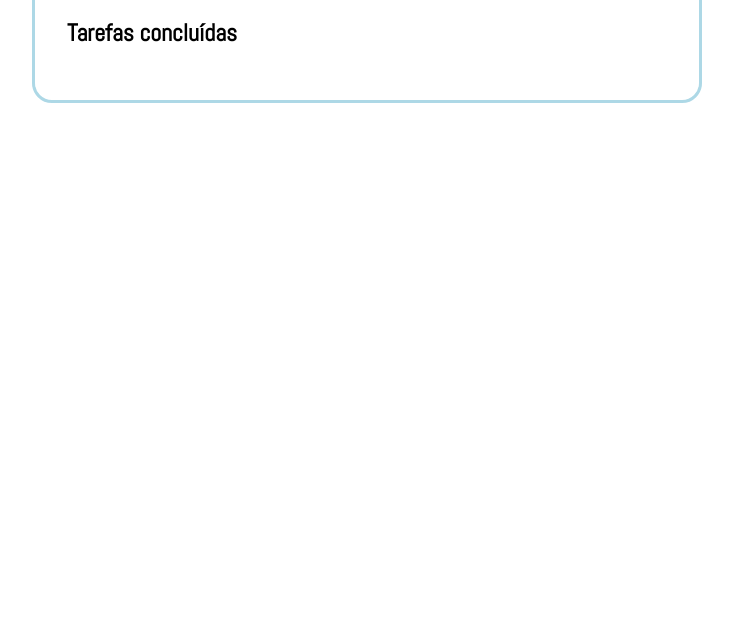
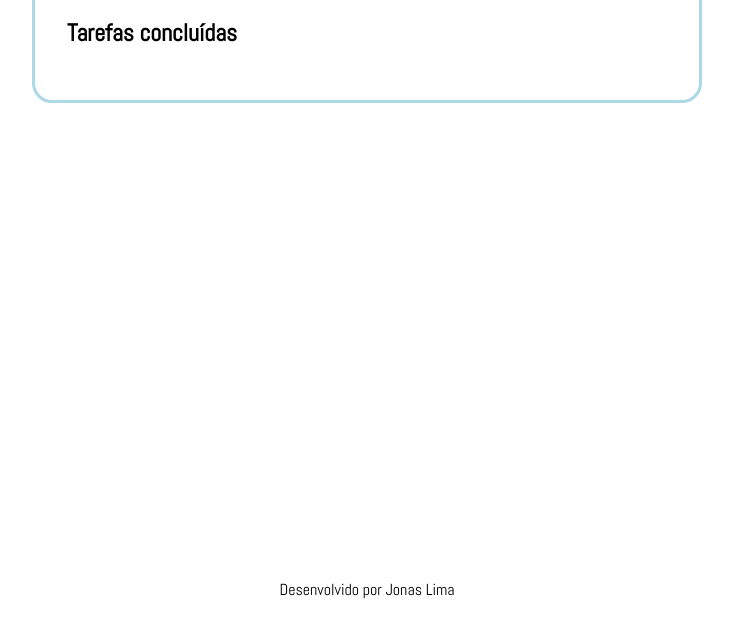
Before and after one commit to johnfrontdev/projetos2023, a plain HTML site: page final/index.html in a window 1280 px wide. Shown: the part 168-800 px from the top of the page, without its empty margins (273-1006 px from the left). Drawn offline with Linux system fonts and the light colour scheme.

Commit message:
Modiaficando os arquivos

```diff
--- a/final/index.html
+++ b/final/index.html
@@ -18,6 +18,8 @@
         <h2>Tarefas concluídas</h2>
     <ul id="completedTaskList"></ul>
     </div>
+
+    <footer>Desenvolvido por Jonas Lima</footer>
     <script src="app.js"></script>
 </body>
 </html>
--- a/final/style.css
+++ b/final/style.css
@@ -76,6 +76,15 @@ button.taskDelete {
     background-color: #f44336;
   }
 
+  footer {
+    text-align: center;
+    position: absolute;
+    bottom: 0;
+    left: 0;
+    right: 0;
+    padding: 2rem;
+  }
+
 /* Estilos para dispositivos móveis */
 
 @media (max-width: 600px) {
```
